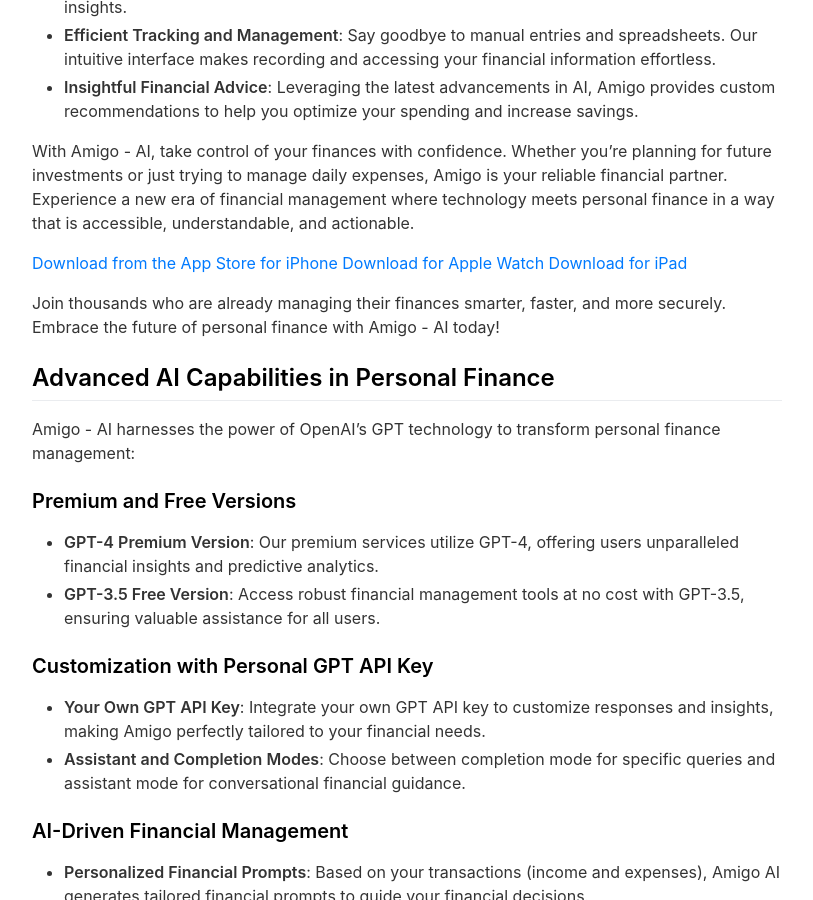
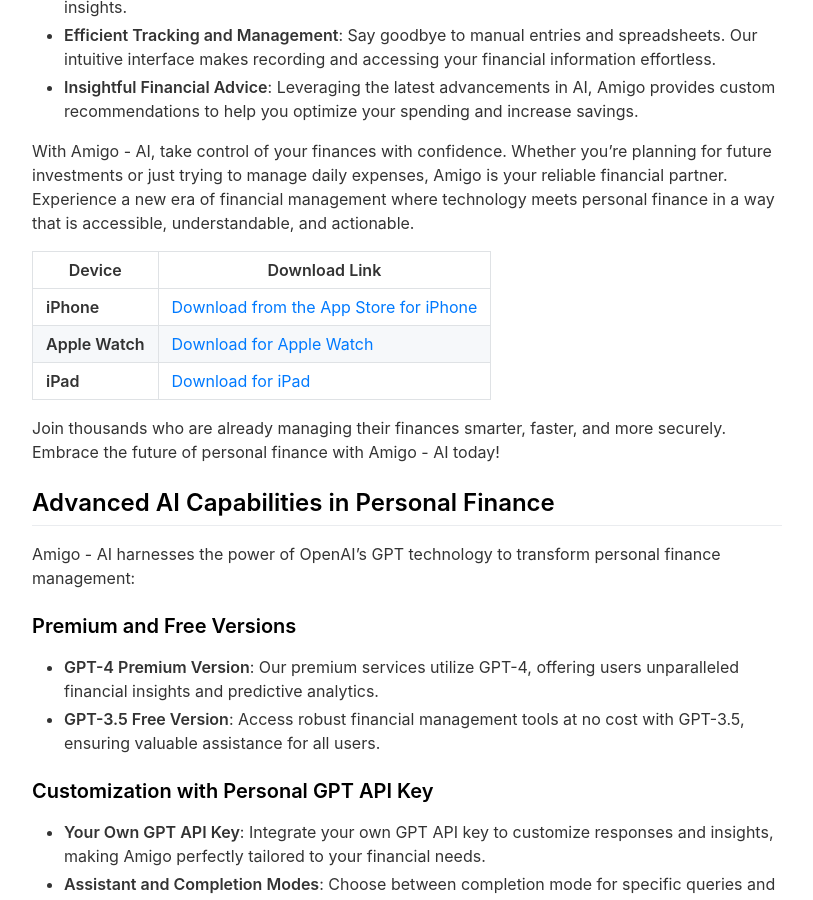
Before and after one commit to tirupati17/inoutexpensemanager, a Jekyll site: the page built from about.md, in a window 1280 px wide and 900 px high, scrolled down 835 px. Shown: the whole window, without its empty margins (233-1046 px from the left). Built offline with Jekyll 4.4.1, drawn with Linux system fonts in a browser that asks for light colours; nearby versions of some CDN libraries; some of the changed lines change nothing that is shown.

Commit message:
site update

```diff
--- a/about.md
+++ b/about.md
@@ -17,9 +17,13 @@
 
 With Amigo - AI, take control of your finances with confidence. Whether you're planning for future investments or just trying to manage daily expenses, Amigo is your reliable financial partner. Experience a new era of financial management where technology meets personal finance in a way that is accessible, understandable, and actionable.
 
-[Download from the App Store for iPhone](https://apps.apple.com/mu/app/amigo-ai/id6450652473?platform=iphone)
-[Download for Apple Watch](https://apps.apple.com/mu/app/amigo-ai/id6450652473?platform=appleWatch)
-[Download for iPad](https://apps.apple.com/mu/app/amigo-ai/id6450652473?platform=ipad)
+
+| Device           | Download Link                                                                                      |
+|------------------|----------------------------------------------------------------------------------------------------|
+| **iPhone**       | [Download from the App Store for iPhone](https://apps.apple.com/mu/app/amigo-ai/id6450652473?platform=iphone) |
+| **Apple Watch**  | [Download for Apple Watch](https://apps.apple.com/mu/app/amigo-ai/id6450652473?platform=appleWatch)            |
+| **iPad**         | [Download for iPad](https://apps.apple.com/mu/app/amigo-ai/id6450652473?platform=ipad)                        |
+
 
 Join thousands who are already managing their finances smarter, faster, and more securely. Embrace the future of personal finance with Amigo - AI today!
 
@@ -117,22 +121,21 @@
 
 ### Quick Links
 
-- [FAQ](link-to-faq) - Have questions? Find answers to frequently asked questions about Amigo - AI and how to make the most of its features.
-- [Support](link-to-support) - Need assistance? Our support team is here to help. Contact us for any issues or inquiries.
-- [Community Forum](link-to-forum) - Join the Amigo - AI community. Connect with other users, share tips, and learn how others are maximizing their financial potential with our app.
+- [FAQ](https://amigo.finance/faq) - Have questions? Find answers to frequently asked questions about Amigo - AI and how to make the most of its features.
+- [Support](https://amigo.finance/support) - Need assistance? Our support team is here to help. Contact us for any issues or inquiries.
+- [Community Forum](https://amigo.finance/discord) - Join the Amigo - AI community. Connect with other users, share tips, and learn how others are maximizing their financial potential with our app.
 
 ### Download Now
 
 Ready to take control of your finances with ease and precision? Download Amigo - AI today and start your journey towards financial clarity and freedom.
 
-[Download Amigo - AI from the App Store](link-to-app-store)
+[Download Amigo - AI from the App Store](https://apps.apple.com/in/app/amigo-ai/id6450652473)
 
 ### Follow Us
 
 Stay up-to-date with the latest updates and features:
-- [Instagram](link-to-instagram)
-- [Twitter](link-to-twitter)
-- [Facebook](link-to-facebook)
+- [Instagram](https://amigo.finance)
+- [Twitter](https://amigo.finance)
 
 <!-- ### Legal
 
```
